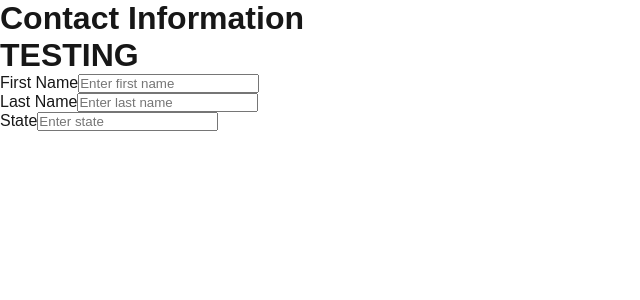
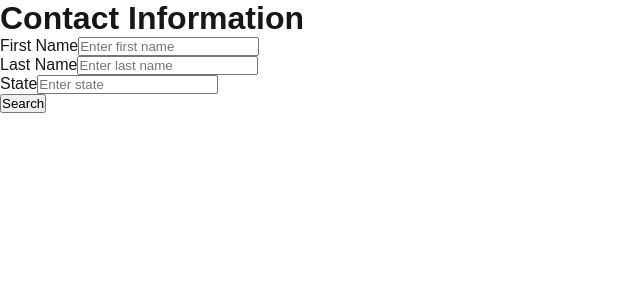
Before and after one commit to jeremyprompt/NGP_VAN_Additional_Phones, a Next.js app: page / in a window 1280 px wide. Shown: the top 300 px of the page, without its empty margins (0-640 px from the left). Built offline with nearby package versions, Linux system fonts and the light colour scheme.

Commit message:
Implement NGP VAN API integration with form submission and contact display

```diff
--- a/app/api/contacts/route.js
+++ b/app/api/contacts/route.js
@@ -1 +1,31 @@
-import { NextResponse } from "next/server"; import { ngpvan } from "../../../lib/ngpvan"; export const dynamic = "force-dynamic"; export async function GET() { try { if (process.env.NODE_ENV === "production" && (!process.env.NGP_VAN_USERNAME || !process.env.NGP_VAN_PASSWORD)) { return NextResponse.json({ error: "NGP VAN credentials are not configured" }, { status: 500 }); } const response = await ngpvan.getPeople({ firstName: "Pamela", lastName: "Sanders", $expand: "Phones" }); return NextResponse.json(response); } catch (error) { console.error("API Error:", error); return NextResponse.json({ error: "Failed to fetch contact information" }, { status: 500 }); } }
+import { NextResponse } from "next/server";
+import { ngpvan } from "@/lib/ngpvan";
+
+export const dynamic = "force-dynamic";
+
+export async function GET(request) {
+  try {
+    if (process.env.NODE_ENV === "production" && !process.env.NGP_VAN_AUTH_TOKEN) {
+      return NextResponse.json({ error: "NGP VAN credentials are not configured" }, { status: 500 });
+    }
+
+    const { searchParams } = new URL(request.url);
+    const firstName = searchParams.get('firstName');
+    const lastName = searchParams.get('lastName');
+
+    if (!firstName || !lastName) {
+      return NextResponse.json({ error: "First name and last name are required" }, { status: 400 });
+    }
+
+    const response = await ngpvan.getPeople({
+      firstName,
+      lastName,
+      $expand: "Phones"
+    });
+
+    return NextResponse.json(response);
+  } catch (error) {
+    console.error("API Error:", error);
+    return NextResponse.json({ error: "Failed to fetch contact information" }, { status: 500 });
+  }
+}
--- a/app/page.js
+++ b/app/page.js
@@ -1,12 +1,54 @@
+'use client';
+
+import { useState } from 'react';
 import ContactDisplay from '../components/ContactDisplay';
 
 export default function Home() {
+  const [formData, setFormData] = useState({
+    firstName: '',
+    lastName: '',
+    state: ''
+  });
+  const [contact, setContact] = useState(null);
+  const [error, setError] = useState(null);
+  const [loading, setLoading] = useState(false);
+
+  const handleSubmit = async (e) => {
+    e.preventDefault();
+    setLoading(true);
+    setError(null);
+    setContact(null);
+
+    try {
+      const response = await fetch(`/api/contacts?firstName=${encodeURIComponent(formData.firstName)}&lastName=${encodeURIComponent(formData.lastName)}`);
+      const data = await response.json();
+
+      if (!response.ok) {
+        throw new Error(data.error || 'Failed to fetch contact information');
+      }
+
+      setContact(data);
+    } catch (err) {
+      setError(err.message);
+    } finally {
+      setLoading(false);
+    }
+  };
+
+  const handleChange = (e) => {
+    const { name, value } = e.target;
+    setFormData(prev => ({
+      ...prev,
+      [name]: value
+    }));
+  };
+
   return (
     <main className="min-h-screen p-8">
       <div className="max-w-2xl mx-auto">
         <h1 className="text-3xl font-bold mb-8">Contact Information</h1>
-        <h1 className="text-2xl font-bold">TESTING</h1>
-        <div className="mb-8 space-y-4">
+
+        <form onSubmit={handleSubmit} className="mb-8 space-y-4">
           <div>
             <label htmlFor="firstName" className="block text-sm font-medium text-gray-700 mb-1">
               First Name
@@ -15,8 +57,11 @@ export default function Home() {
               type="text"
               id="firstName"
               name="firstName"
+              value={formData.firstName}
+              onChange={handleChange}
               className="w-full px-3 py-2 border border-gray-300 rounded-md shadow-sm focus:outline-none focus:ring-2 focus:ring-blue-500 focus:border-blue-500"
               placeholder="Enter first name"
+              required
             />
           </div>
 
@@ -28,8 +73,11 @@ export default function Home() {
               type="text"
               id="lastName"
               name="lastName"
+              value={formData.lastName}
+              onChange={handleChange}
               className="w-full px-3 py-2 border border-gray-300 rounded-md shadow-sm focus:outline-none focus:ring-2 focus:ring-blue-500 focus:border-blue-500"
               placeholder="Enter last name"
+              required
             />
           </div>
 
@@ -41,11 +89,29 @@ export default function Home() {
               type="text"
               id="state"
               name="state"
+              value={formData.state}
+              onChange={handleChange}
               className="w-full px-3 py-2 border border-gray-300 rounded-md shadow-sm focus:outline-none focus:ring-2 focus:ring-blue-500 focus:border-blue-500"
               placeholder="Enter state"
             />
           </div>
-        </div>
+
+          <button
+            type="submit"
+            disabled={loading}
+            className="w-full bg-blue-600 text-white py-2 px-4 rounded-md hover:bg-blue-700 focus:outline-none focus:ring-2 focus:ring-blue-500 focus:ring-offset-2 disabled:opacity-50"
+          >
+            {loading ? 'Searching...' : 'Search'}
+          </button>
+        </form>
+
+        {error && (
+          <div className="p-4 mb-4 text-red-700 bg-red-100 rounded-md">
+            {error}
+          </div>
+        )}
+
+        {contact && <ContactDisplay contact={contact} />}
       </div>
     </main>
   );
--- a/lib/ngpvan.js
+++ b/lib/ngpvan.js
@@ -1,15 +1,14 @@
 class NgpVanClient {
   constructor() {
-    this.baseUrl = 'https://api.myngp.com/v4';
-    this.username = process.env.NGP_VAN_USERNAME || '';
-    this.password = process.env.NGP_VAN_PASSWORD || '';
+    this.baseUrl = 'https://api.securevan.com/v4';
+    this.authToken = process.env.NGP_VAN_AUTH_TOKEN || '';
   }
 
   getAuthHeader() {
-    if (!this.username || !this.password) {
+    if (!this.authToken) {
       throw new Error('NGP VAN credentials are not configured');
     }
-    return `ApiUser ${this.username}:${this.password}`;
+    return `Basic ${this.authToken}`;
   }
 
   async getPeople(params) {
```
